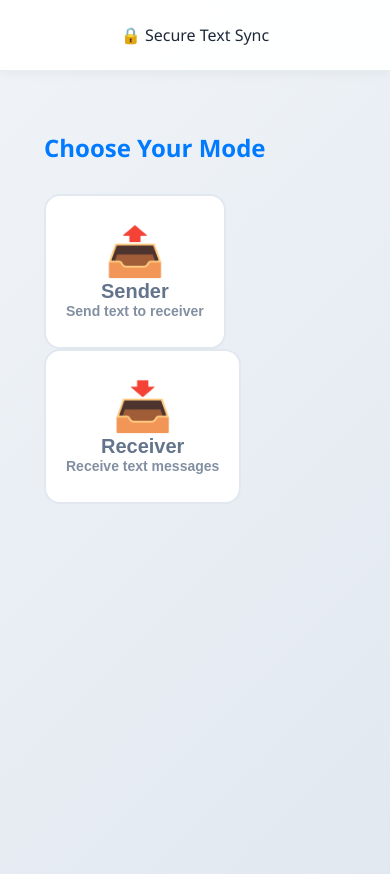
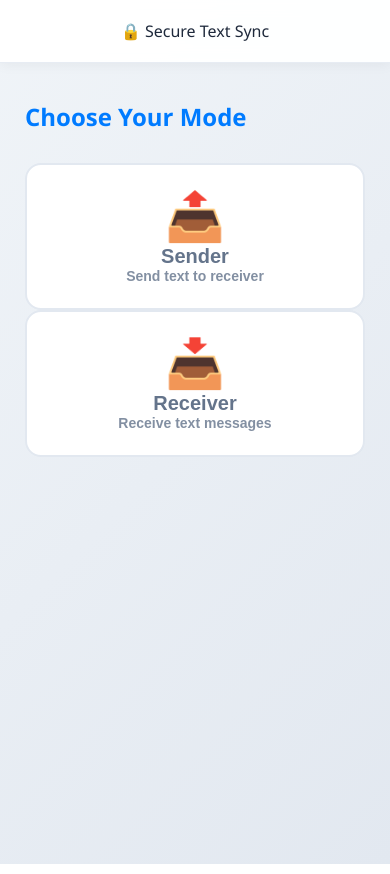
Before and after one commit to AjinkyaPagare/u19-f, a React (Create React App) app: page / in a window 390 px wide. Built offline with nearby package versions, Linux system fonts and the light colour scheme.

Commit message:
Perfect mobile UI with responsive design and touch optimization

```diff
--- a/src/App.css
+++ b/src/App.css
@@ -368,30 +368,210 @@ button:disabled {
   font-size: 0.95rem;
 }
 
-/* Responsive */
+/* Responsive - PERFECT MOBILE UI */
 @media (max-width: 600px) {
-  .container {
-    margin: 20px;
-    padding: 24px;
+  body {
+    background: linear-gradient(135deg, #f0f4f8 0%, #e2e8f0 100%);
   }
 
-  .room-code-display {
-    font-size: 2.8rem;
-    letter-spacing: 6px;
+  .container {
+    margin: 15px;
+    padding: 20px;
+    max-width: 100%;
   }
 
-  .room-code-input {
-    font-size: 2rem !important;
+  /* Logo */
+  .logo-circle {
+    width: 80px;
+    height: 80px;
+    font-size: 0.8rem;
+    margin-bottom: 15px;
   }
 
+  /* Mode Selection - Vertical Stack */
   .mode-selection {
     flex-direction: column;
+    gap: 12px;
+    margin-bottom: 20px;
   }
 
+  .mode-button {
+    padding: 24px 18px;
+    font-size: 1rem;
+    min-height: 100px;
+  }
+
+  /* Status Badge */
+  .status-badge {
+    padding: 6px 14px;
+    font-size: 0.8rem;
+  }
+
+  /* Room Code Card - Mobile Optimized */
+  .room-code-card {
+    padding: 30px 20px;
+    margin-bottom: 20px;
+  }
+
+  .room-code-label {
+    font-size: 0.75rem;
+    margin-bottom: 12px;
+  }
+
+  /* LARGE Room Code Display for Mobile */
+  .room-code-display {
+    font-size: 3rem !important;
+    letter-spacing: 6px;
+    line-height: 1.2;
+    word-break: break-all;
+  }
+
+  /* Room Code Input - Mobile Friendly */
+  .room-code-input {
+    font-size: 2.2rem !important;
+    padding: 18px 12px;
+    letter-spacing: 6px;
+    width: 100%;
+  }
+
+  /* Input Fields - Larger Touch Targets */
+  input[type="text"],
+  input[type="number"],
+  textarea {
+    font-size: 1.1rem;
+    padding: 16px 20px;
+    border-radius: 10px;
+  }
+
+  /* Buttons - Mobile Touch Optimized */
+  button {
+    font-size: 1.1rem;
+    padding: 16px 32px;
+    border-radius: 10px;
+    min-height: 50px;
+    width: 100%;
+  }
+
+  /* Header - Mobile Layout */
   .header {
     flex-direction: column;
+    gap: 10px;
+    text-align: center;
+    padding: 20px 15px;
+  }
+
+  .header-title {
+    font-size: 1.2rem;
+  }
+
+  .connected-badge {
+    font-size: 0.7rem;
+    padding: 5px 12px;
+  }
+
+  /* Messages Section - Mobile */
+  .messages-header {
+    flex-direction: column;
+    align-items: flex-start;
     gap: 12px;
-    text-align: center;
+    margin-bottom: 12px;
+  }
+
+  .messages-title {
+    font-size: 1.2rem;
+  }
+
+  .message-count {
+    font-size: 0.85rem;
+    padding: 3px 10px;
+  }
+
+  .clear-button {
+    padding: 8px 16px;
+    font-size: 0.85rem;
+    align-self: stretch;
+  }
+
+  /* Messages Area - Mobile Height */
+  .messages-area {
+    padding: 18px;
+    max-height: 350px;
+    margin-bottom: 15px;
+  }
+
+  .message-item {
+    padding: 14px 16px;
+    margin-bottom: 10px;
+    border-radius: 10px;
+  }
+
+  .message-time {
+    font-size: 0.7rem;
+    margin-bottom: 5px;
+  }
+
+  .message-text {
+    font-size: 1rem;
+    line-height: 1.5;
+  }
+
+  /* Back Button - Mobile */
+  .back-button {
+    padding: 12px 24px;
+    margin-top: 20px;
+    font-size: 1rem;
+  }
+
+  /* Paste Indicator - Mobile */
+  .paste-indicator {
+    font-size: 0.9rem;
+    padding: 10px;
+    margin-top: 12px;
+  }
+
+  /* Reduce Container Margins on Very Small Screens */
+  @media (max-width: 400px) {
+    .container {
+      margin: 10px;
+      padding: 15px;
+    }
+
+    .room-code-display {
+      font-size: 2.5rem !important;
+      letter-spacing: 4px;
+    }
+
+    .room-code-input {
+      font-size: 1.8rem !important;
+      letter-spacing: 4px;
+    }
+
+    button {
+      font-size: 1rem;
+      padding: 14px 24px;
+    }
+  }
+
+  /* Landscape Orientation - Phones */
+  @media (max-height: 500px) and (orientation: landscape) {
+    .container {
+      margin: 10px;
+      padding: 15px;
+    }
+
+    .logo-circle {
+      width: 60px;
+      height: 60px;
+      margin-bottom: 10px;
+    }
+
+    .room-code-display {
+      font-size: 2.5rem !important;
+    }
+
+    .messages-area {
+      max-height: 250px;
+    }
   }
 }
 
```
